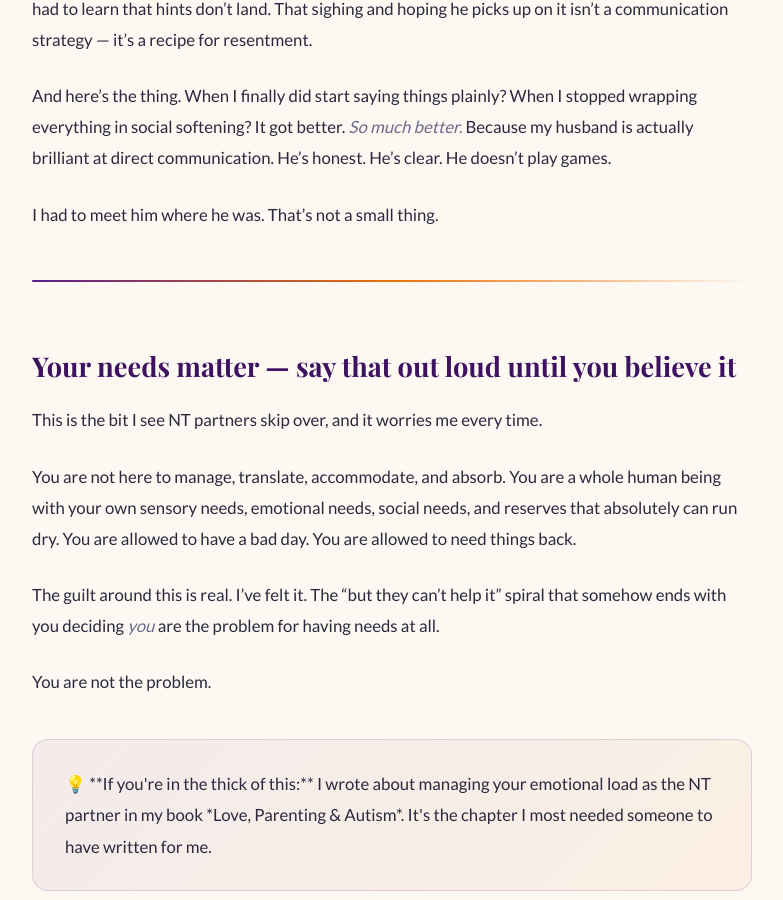
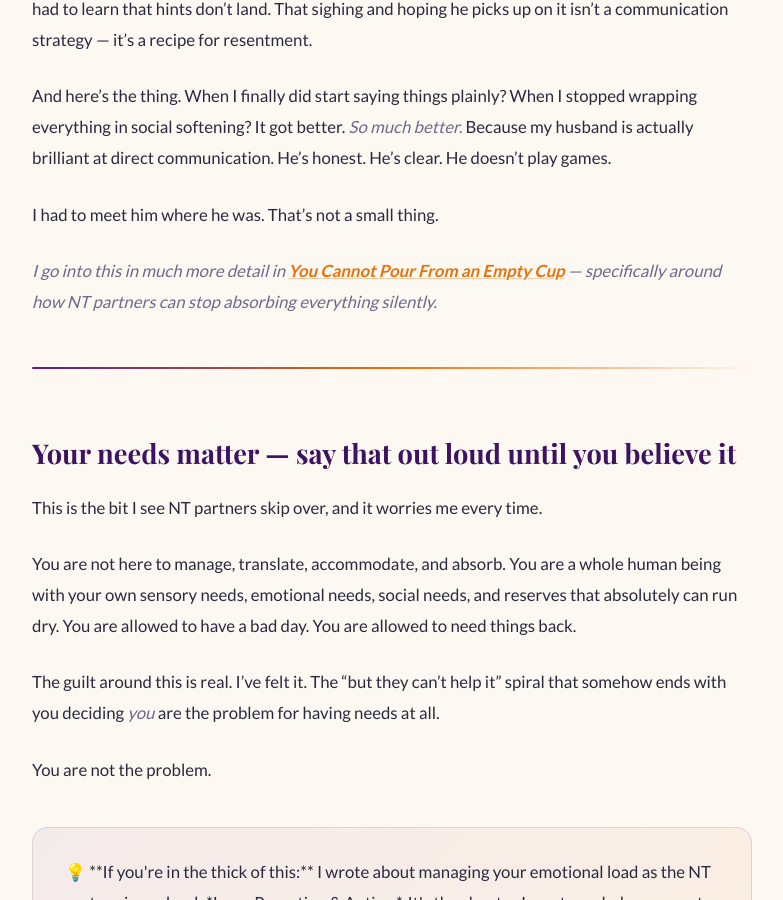
Before and after one commit to stixxnicky-lpa/loveparentingandautism, a Jekyll site: the page built from _posts/2026-06-03-26-years-in-what-i-wish-someone-told-me.md, in a window 1280 px wide and 900 px high, scrolled down 1922 px. Shown: the whole window, without its empty margins (248-1031 px from the left). Built offline with Jekyll 4.4.1, drawn with Linux system fonts in a browser that asks for light colours; some web fonts are replaced.

Commit message:
Update 2026-06-03-26-years-in-what-i-wish-someone-told-me.md

```diff
--- a/_posts/2026-06-03-26-years-in-what-i-wish-someone-told-me.md
+++ b/_posts/2026-06-03-26-years-in-what-i-wish-someone-told-me.md
@@ -42,6 +42,8 @@ And here's the thing. When I finally did start saying things plainly? When I sto
 
 I had to meet him where he was. That's not a small thing.
 
+*I go into this in much more detail in [You Cannot Pour From an Empty Cup](/blog/2025/06/09/you-cannot-pour-from-an-empty-cup/) — specifically around how NT partners can stop absorbing everything silently.*
+
 ---
 
 ## Your needs matter — say that out loud until you believe it
```
